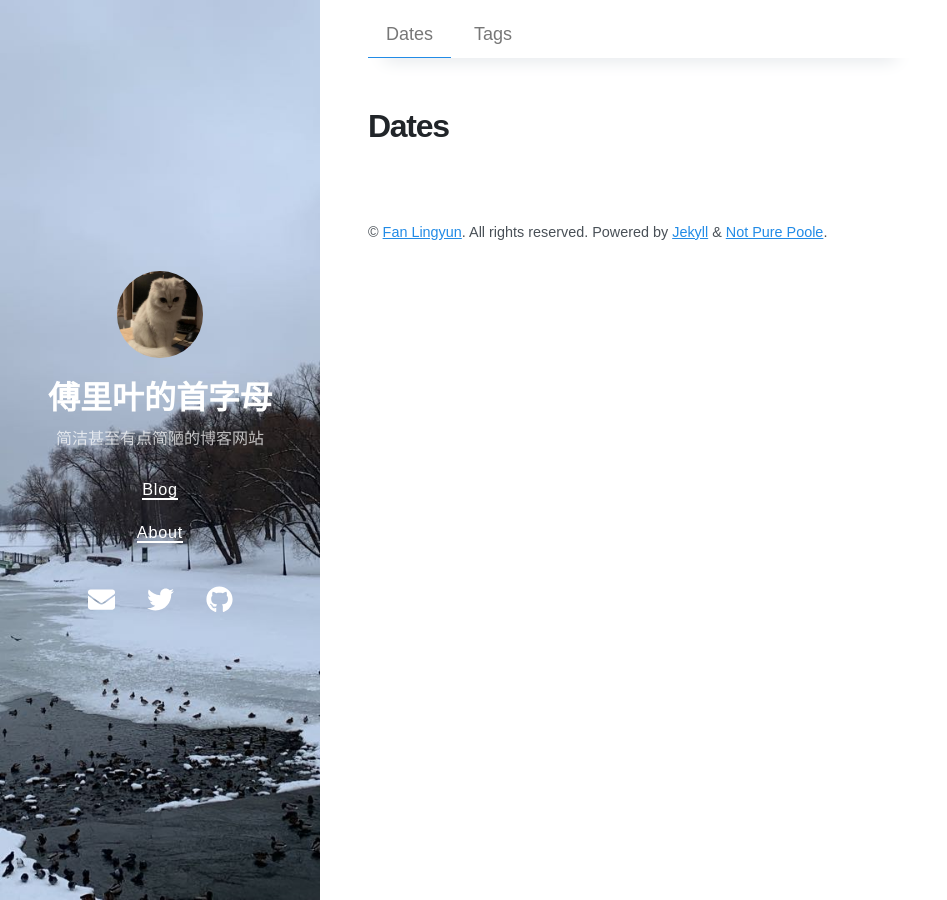
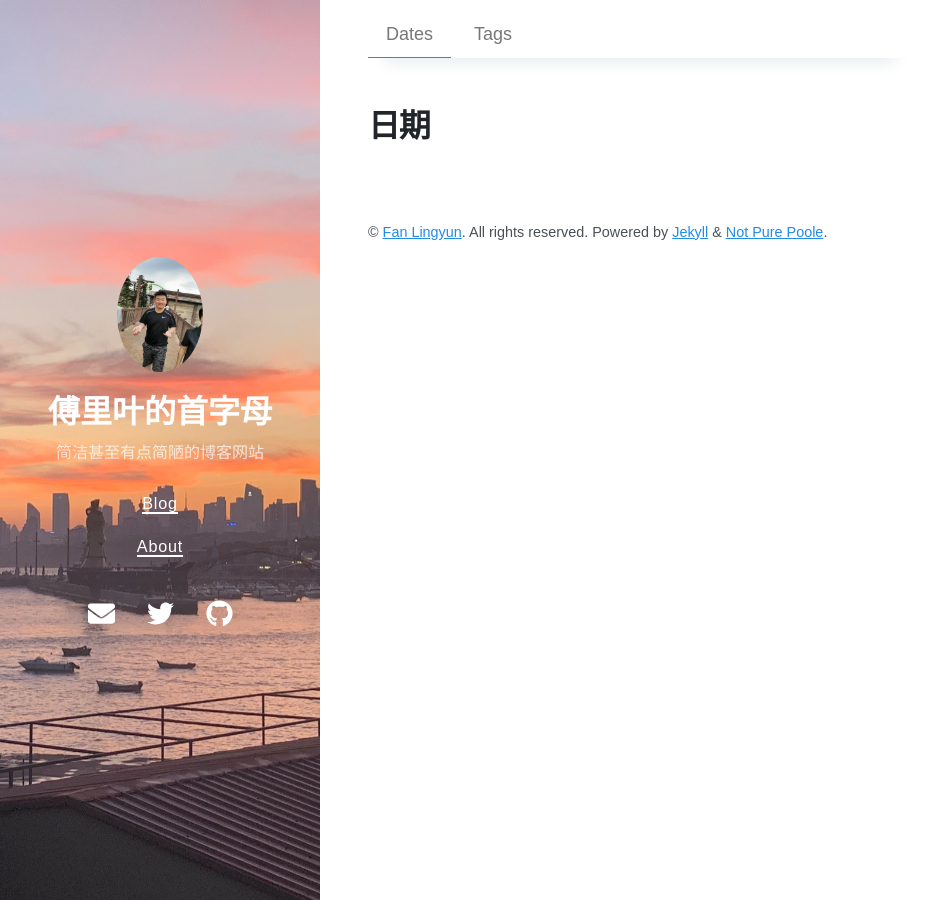
Before and after one commit to sheldonvan/blog, a Jekyll site: the page built from dates.md, in a window 1280 px wide. Shown: the whole page, without its empty margins (0-947 px from the left). Built offline with Jekyll 4.4.1, drawn with Linux system fonts in a browser that asks for light colours; nearby versions of some CDN libraries.

Commit message:
修改图片

```diff
--- a/_config.yml
+++ b/_config.yml
@@ -2,10 +2,10 @@
 title: 傅里叶的首字母
 description: 简洁甚至有点简陋的博客网站
 url: https://sheldonvan.github.io/blog.github-io/
-avatar: /avatar.jpeg
+avatar: /avatar.png
 paginate: 5
 permalink: pretty
-cover_image: /bg.jpeg
+cover_image: /bg.png
 
 # Gems
 plugins:
--- a/dates.md
+++ b/dates.md
@@ -1,5 +1,5 @@
 ---
 layout: archive-dates
 permalink: /dates/
-title: Dates
+title: 日期
 ---
```
Also changed, not shown: categories.md (+1 -1 lines), avatar.jpeg (deleted), avatar.png (added), bg.jpeg (deleted), bg.png (added).
